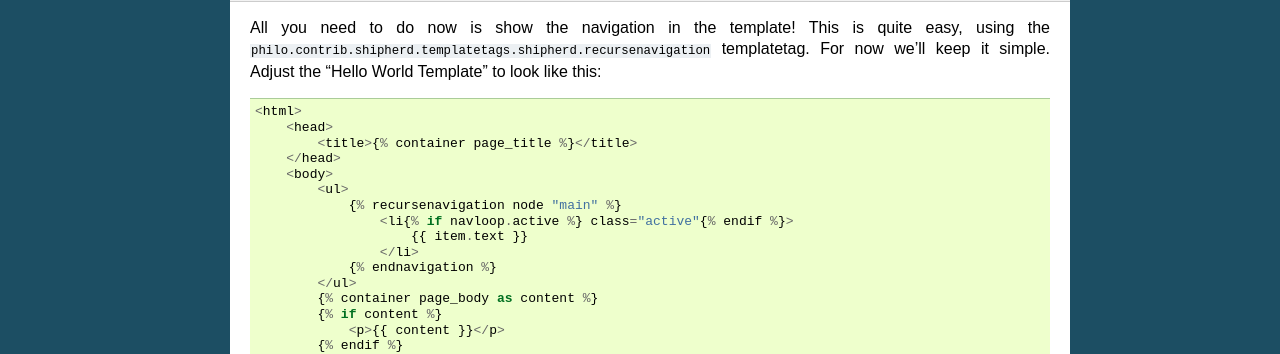
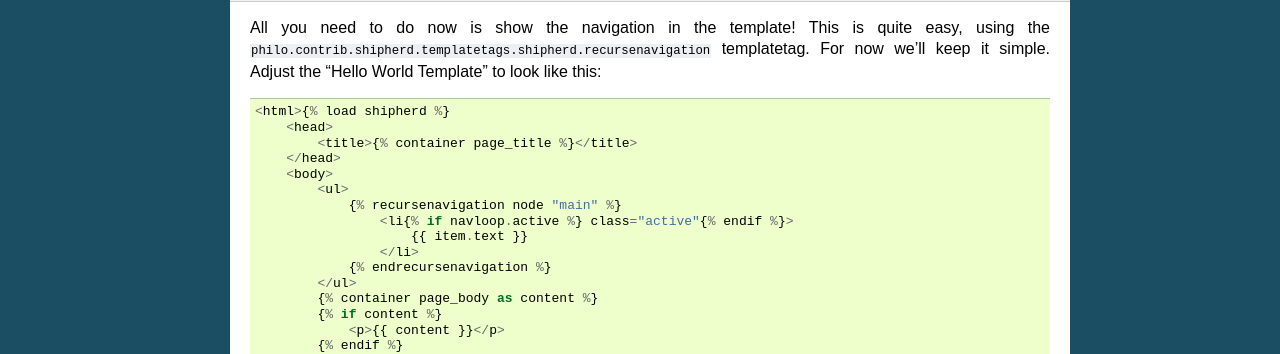
Before and after one commit to ithinksw/philo, a Sphinx documentation site: the page built from docs/tutorials/shipherd.rst, in a window 1280 px wide. Shown: the part 486-840 px from the top of the page. Built offline with Sphinx 7.4.7, drawn with Linux system fonts in a browser that asks for light colours; cross-references to code outside the pages are shown as plain code.

Commit message:
Minor correction to shipherd howto.

```diff
--- a/docs/tutorials/shipherd.rst
+++ b/docs/tutorials/shipherd.rst
@@ -19,7 +19,7 @@ Displaying the Navigation
 
 All you need to do now is show the navigation in the template! This is quite easy, using the :ttag:`~philo.contrib.shipherd.templatetags.shipherd.recursenavigation` templatetag. For now we'll keep it simple. Adjust the "Hello World Template" to look like this::
 
-	<html>
+	<html>{% load shipherd %}
 	    <head>
 	        <title>{% container page_title %}</title>
 	    </head>
@@ -29,7 +29,7 @@ All you need to do now is show the navigation in the template! This is quite eas
 	                <li{% if navloop.active %} class="active"{% endif %}>
 	                    {{ item.text }}
 	                </li>
-	            {% endnavigation %}
+	            {% endrecursenavigation %}
 	        </ul>
 	        {% container page_body as content %}
 	        {% if content %}
```
